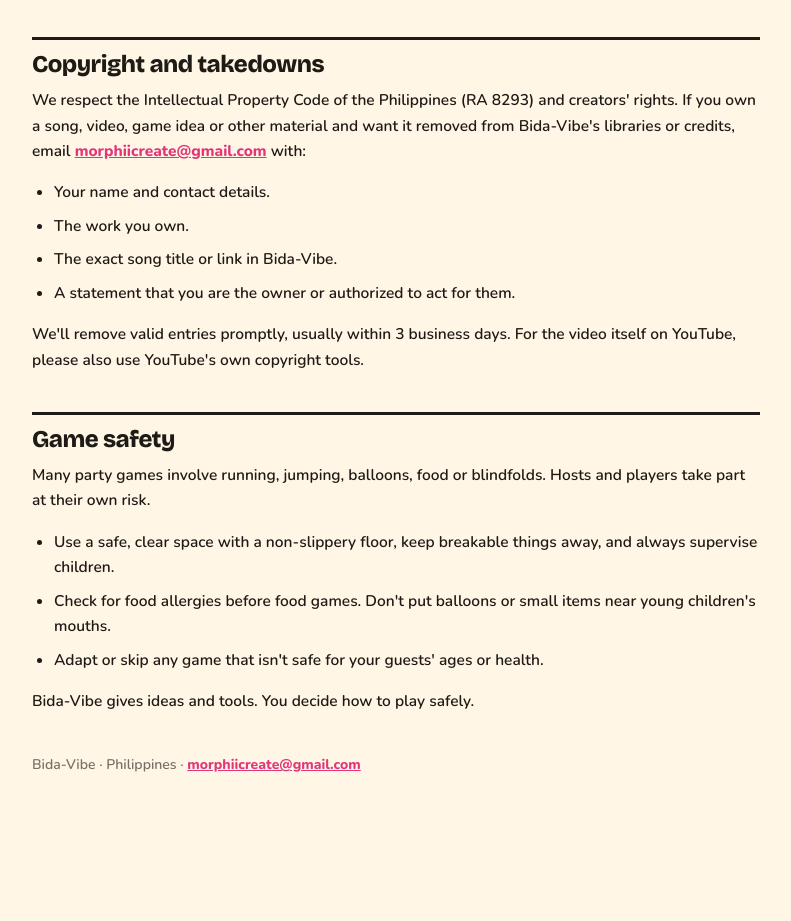
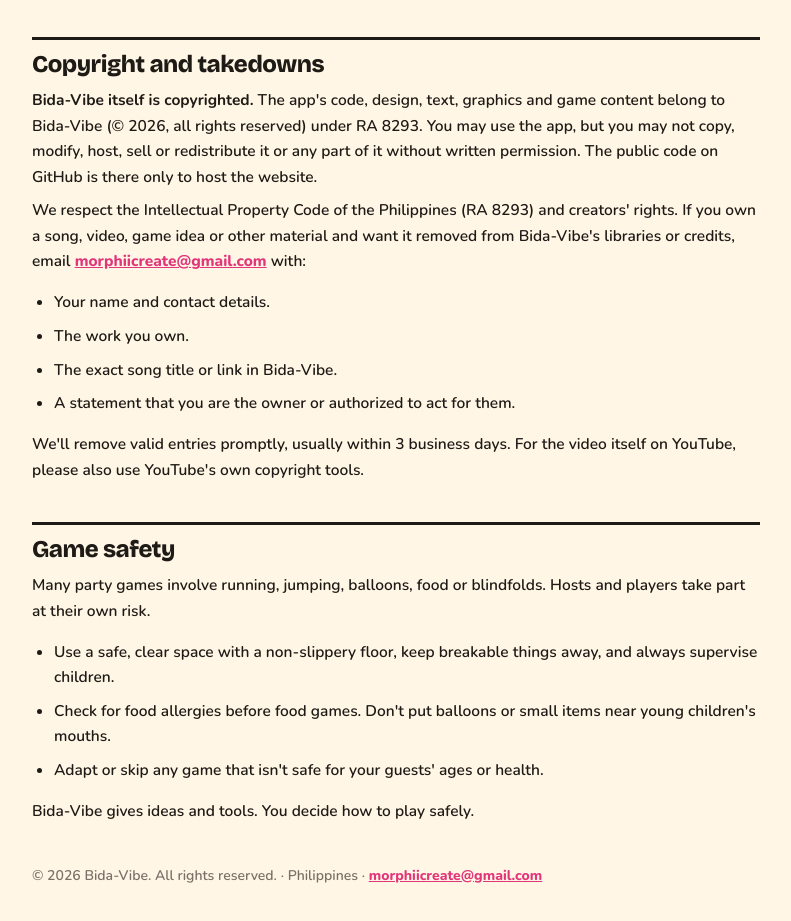
Before and after one commit to campingchairph/bida-vibe, a plain HTML site: page legal.html in a window 1280 px wide. Shown: the part 6666-7587 px from the top of the page, without its empty margins (244-1035 px from the left). Before the commit the page ends 7521 px from the top, so only its background shows below. Drawn offline with nearby package versions, Linux system fonts and the light colour scheme.

Commit message:
Add All rights reserved LICENSE and copyright notices
Co-Authored-By: Claude Opus 5.5 <noreply@anthropic.com>

```diff
--- a/legal.html
+++ b/legal.html
@@ -214,6 +214,7 @@
 
   <!-- ================= COPYRIGHT ================= -->
   <h2 id="copyright">Copyright and takedowns</h2>
+  <p><b>Bida-Vibe itself is copyrighted.</b> The app's code, design, text, graphics and game content belong to Bida-Vibe (© 2026, all rights reserved) under RA 8293. You may use the app, but you may not copy, modify, host, sell or redistribute it or any part of it without written permission. The public code on GitHub is there only to host the website.</p>
   <p>We respect the Intellectual Property Code of the Philippines (RA 8293) and creators' rights. If you own a song, video, game idea or other material and want it removed from Bida-Vibe's libraries or credits, email <a href="mailto:morphiicreate@gmail.com">morphiicreate@gmail.com</a> with:</p>
   <ul>
     <li>Your name and contact details.</li>
@@ -233,7 +234,7 @@
   </ul>
   <p>Bida-Vibe gives ideas and tools. You decide how to play safely.</p>
 
-  <p class="muted" style="margin-top:40px">Bida-Vibe · Philippines · <a href="mailto:morphiicreate@gmail.com">morphiicreate@gmail.com</a></p>
+  <p class="muted" style="margin-top:40px">© 2026 Bida-Vibe. All rights reserved. · Philippines · <a href="mailto:morphiicreate@gmail.com">morphiicreate@gmail.com</a></p>
 </main>
 </body>
 </html>
```
Also changed, not shown: index.html (+1 -1 lines), 2 other files.
